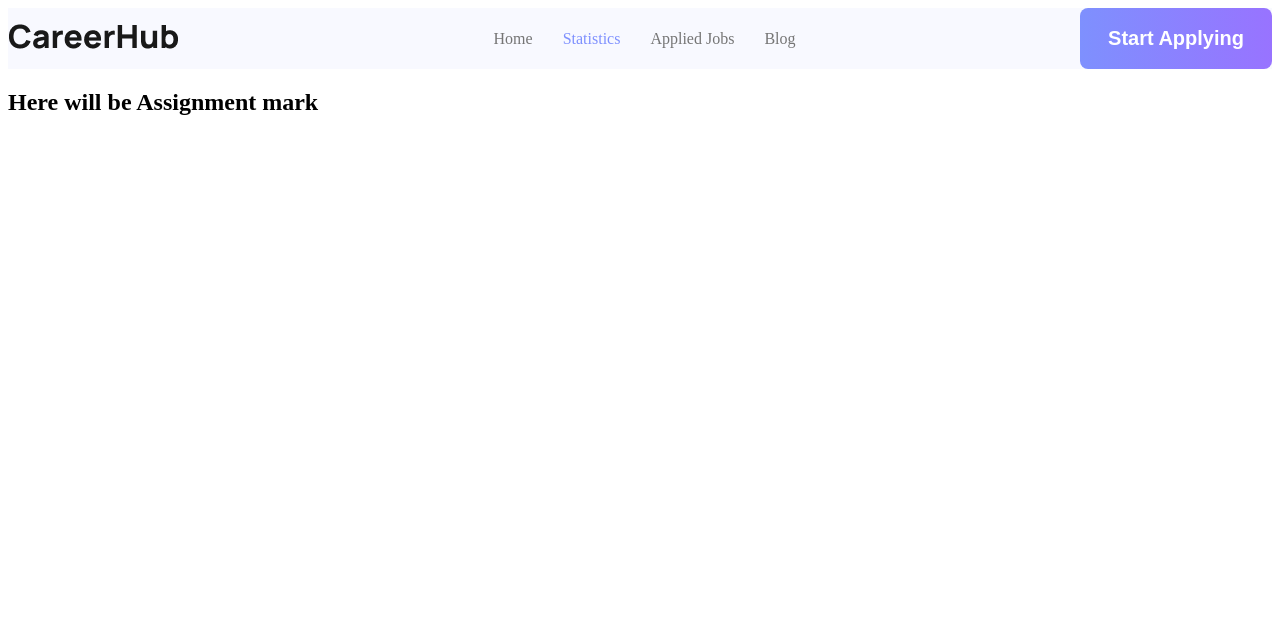
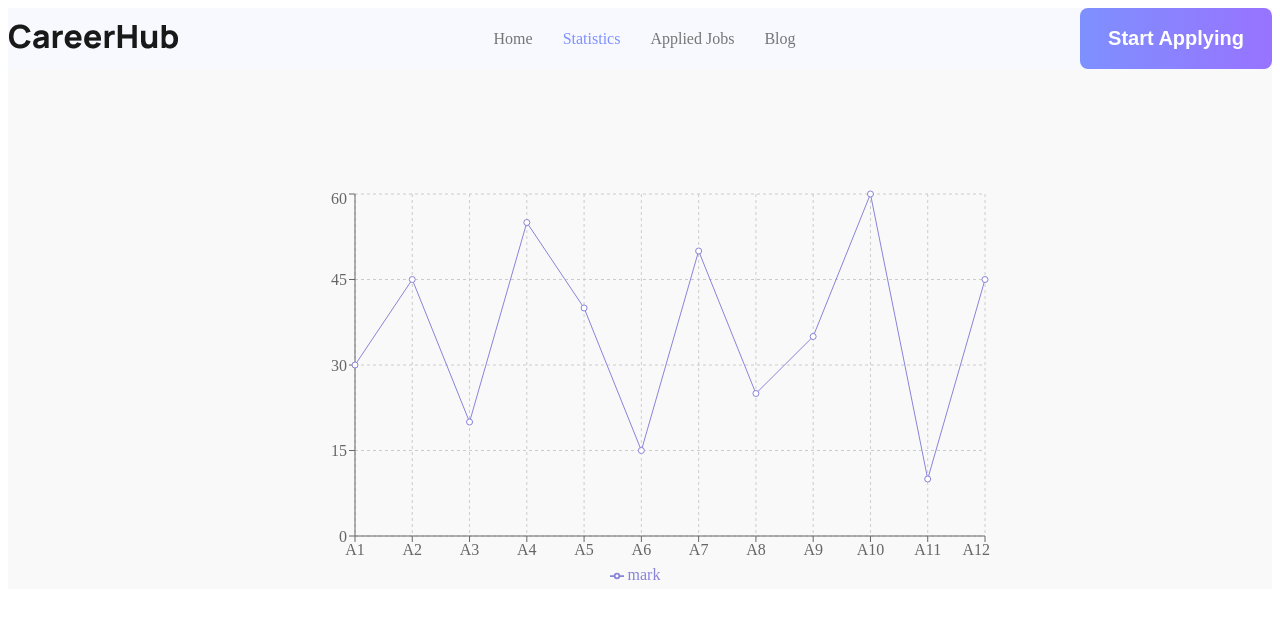
Before and after one commit to MDABDULLAH16/Career-Hub, a React (Vite) app: page /statistics in a window 1280 px wide. Shown: the top 618 px of the page. Built offline with nearby package versions, Linux system fonts and the light colour scheme.

Commit message:
statistics rechart

```diff
--- a/package.json
+++ b/package.json
@@ -22,6 +22,7 @@
     "react-dom": "^18.2.0",
     "react-hot-toast": "^2.4.1",
     "react-router-dom": "^6.21.2",
+    "recharts": "^2.10.4",
     "sort-by": "^0.0.2"
   },
   "devDependencies": {
--- /dev/null
+++ b/public/data.json
@@ -0,0 +1,14 @@
+[
+  {"name": "A1", "mark": 30},
+  {"name": "A2", "mark": 45},
+  {"name": "A3", "mark": 20},
+  {"name": "A4", "mark": 55},
+  {"name": "A5", "mark": 40},
+  {"name": "A6", "mark": 15},
+  {"name": "A7", "mark": 50},
+  {"name": "A8", "mark": 25},
+  {"name": "A9", "mark": 35},
+  {"name": "A10", "mark": 60},
+  {"name": "A11", "mark": 10},
+  {"name": "A12", "mark": 45}
+]
--- a/src/components/AppliedJobs/AppliedJobs.jsx
+++ b/src/components/AppliedJobs/AppliedJobs.jsx
@@ -29,7 +29,7 @@ const AppliedJobs = () => {
     }
     SetApplied(savedApplied);
   }, [jobs]);
-  return <div>{<h1>Applied Jobs will be here!! </h1>}</div>;
+  return <div>{<h1>Applied Jobs will be here!! {applied.length} </h1>}</div>;
 };
 
 export default AppliedJobs;
--- a/src/components/JobDetails/JobDetails.css
+++ b/src/components/JobDetails/JobDetails.css
@@ -69,10 +69,11 @@
 }
 .btn-apply-now {
   border: none;
-  padding: 19px 161px;
+  padding: 18px 160px;
   border-radius: 8px;
   color: white;
-  font-size: 18px;
+  /* font-size: 17px; */
+  cursor: pointer;
   font-weight: 600;
   background: var(--Linear, linear-gradient(90deg, #7e90fe 0%, #9873ff 100%));
 }
--- a/src/components/JobDetails/JobDetails.jsx
+++ b/src/components/JobDetails/JobDetails.jsx
@@ -25,9 +25,22 @@ const JobDetails = () => {
     contact_information,
   } = jobs;
   // console.log(jobs);
-  const handleApply = (id) => {
-    addToDb(id);
+  const handleApply = (jobId) => {
+    // console.log(typeof jobId, jobId);
+    // const submitJobString = localStorage.getItem("applied-job");
+    // const submitJob = JSON.parse(submitJobString);
+    // console.log(submitJob);
+    // for (const id in submitJob) {
+    //   const appliedId = parseInt(id);
+    //   // console.log(typeof id, id);
+    //   if (jobId === appliedId) {
+    //     toast("You already applied this Job");
+    //   } else {
+    //     addToDb(jobId);
+    //   }
+    // }
     // console.log(id);
+    addToDb(jobId);
   };
   return (
     <div className="job-details-container">
--- /dev/null
+++ b/src/components/Statistics/Statistics.css
@@ -0,0 +1,9 @@
+.rechart-container {
+  display: flex;
+  justify-content: center;
+  align-items: center;
+  background-color: hsl(0, 8%, 98%);
+}
+.rechart {
+  margin-top: 120px;
+}
--- a/src/components/Statistics/Statistics.jsx
+++ b/src/components/Statistics/Statistics.jsx
@@ -1,9 +1,30 @@
 import React from "react";
+import { useLoaderData } from "react-router-dom";
+import {
+  CartesianGrid,
+  Legend,
+  Line,
+  LineChart,
+  Tooltip,
+  XAxis,
+  YAxis,
+} from "recharts";
+import "./Statistics.css";
 
 const Statistics = () => {
+  const data = useLoaderData();
   return (
-    <div>
-      <h2>Here will be Assignment mark</h2>
+    <div className="rechart-container">
+      <div className="rechart">
+        <LineChart height={400} width={700} data={data}>
+          <CartesianGrid strokeDasharray="3 3" />
+          <XAxis dataKey="name" />
+          <YAxis />
+          <Tooltip />
+          <Legend />
+          <Line dataKey={"mark"} stroke="#8884d8"></Line>
+        </LineChart>
+      </div>
     </div>
   );
 };
--- a/src/main.jsx
+++ b/src/main.jsx
@@ -19,6 +19,7 @@ const router = createBrowserRouter([
       {
         path: "/statistics",
         element: <Statistics></Statistics>,
+        loader: () => fetch("data.json"),
       },
       {
         path: "/appliedJobs",
```
Also changed, not shown: 1 other file (tests, documents, lock files or other folders).
